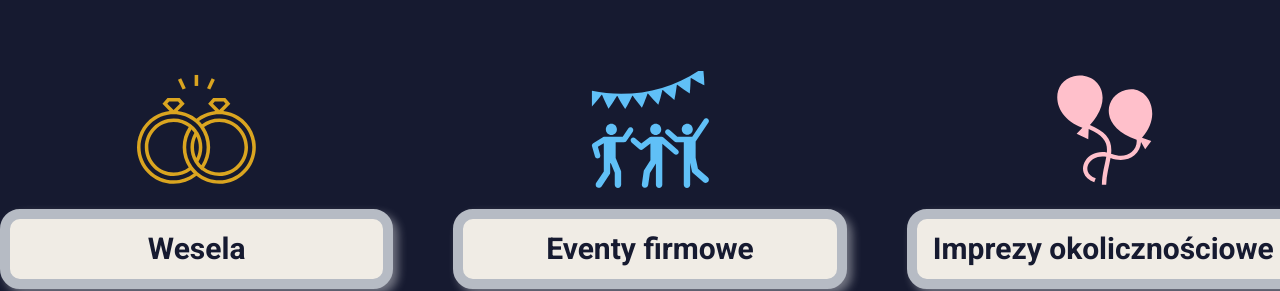
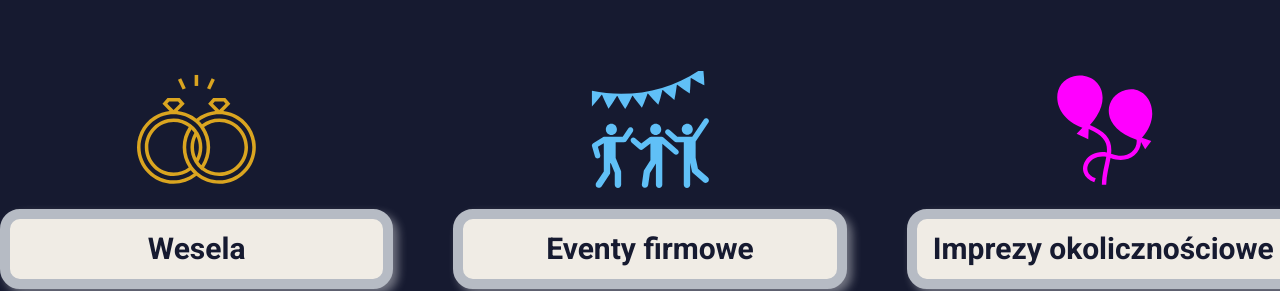
Before and after one commit to patryk-pi/Baby_Feed, a Next.js app: page / in a window 1280 px wide. Shown: the part 902-1193 px from the top of the page. Built offline with nearby package versions, Linux system fonts and the light colour scheme.

Commit message:
added animation on event component

```diff
--- a/package.json
+++ b/package.json
@@ -12,6 +12,7 @@
     "next": "14.0.3",
     "react": "^18",
     "react-dom": "^18",
+    "react-scroll-parallax": "^3.4.5",
     "sass": "^1.69.5"
   },
   "devDependencies": {
--- a/src/components/Hero/components/BallonIcon.tsx
+++ b/src/components/Hero/components/BallonIcon.tsx
@@ -6,7 +6,7 @@ const BallonIcon = () => {
             viewBox="0 0 512 512"
             xmlns="http://www.w3.org/2000/svg"
             className="event__icon"
-            fill="pink"
+            fill="magenta"
         >
             <path d="M153.03 23.656c-7.817.13-15.85 1.054-24 2.875C28.356 49.033 26.89 199.884 165.563 248.595l-24.875 26.125 50.032 23.592 1.78-43.562c29.715 12.604 48.848 25.695 60.563 39 14.296 16.238 18.538 32.814 18.25 52.75-.043 2.955-.21 5.976-.47 9.063-41.823-7.816-76.908 9.98-93.156 36.343-9.494 15.405-12.62 34.01-6.5 51.188 6.12 17.177 21.345 32.088 45.344 40.937L223 466.5c-20.147-7.43-30.196-18.396-34.22-29.688-4.02-11.29-2.144-23.753 4.845-35.093 12.075-19.593 39.196-34.915 74.75-27.72-5.81 33.572-18.25 73.787-19.03 120.844h18.686c.84-42.738 12.676-80.404 18.626-115.375 41.503 15.78 78.795 8.483 102.906-11.626 17.17-14.32 27.544-35.056 28.532-57.28l17.844 30.936 26.375-35.563-40.22-14c93.154-102.85 24.31-230.453-69.906-205.25-95.71 25.604-114.367 160.712 46.97 213.657 2.425 20.61-5.843 40.045-21.563 53.156-18.773 15.656-48.37 22.47-85.063 8.25-1.106-.43-2.21-.826-3.31-1.22.438-4.627.714-9.23.78-13.78.333-23.017-5.476-45.547-22.906-65.344-14.603-16.585-36.784-31.238-69.375-44.78 104.097-113.053 43.227-214.435-44.69-212.97z" />
         </svg>
--- a/src/components/Hero/components/_event.scss
+++ b/src/components/Hero/components/_event.scss
@@ -4,6 +4,7 @@
     flex-direction: column;
     justify-content: flex-start;
     align-items: center;
+    transition: all 0.2s ease-in;
 
     &__title {
         font-size: 3rem;
@@ -55,4 +56,8 @@
         width: auto;
         margin-bottom: 2rem;
     }
+
+    &:hover {
+        transform: scale(1.05);
+    }
 }
--- a/src/components/Video/Video.tsx
+++ b/src/components/Video/Video.tsx
@@ -1,10 +1,16 @@
+"use client";
+
+import { Parallax, ParallaxProvider } from "react-scroll-parallax";
+
 const Video = () => {
     return (
-        <section className="video">
-            <video autoPlay loop muted playsInline>
-                <source src="/DJVid.mp4" type="video/mp4" />
-            </video>
-        </section>
+        <ParallaxProvider>
+            <section className="video">
+                <video autoPlay loop muted playsInline>
+                    <source src="/DJVid.mp4" type="video/mp4" />
+                </video>
+            </section>
+        </ParallaxProvider>
     );
 };
 export default Video;
```
Also changed, not shown: 1 other file (tests, documents, lock files or other folders).
